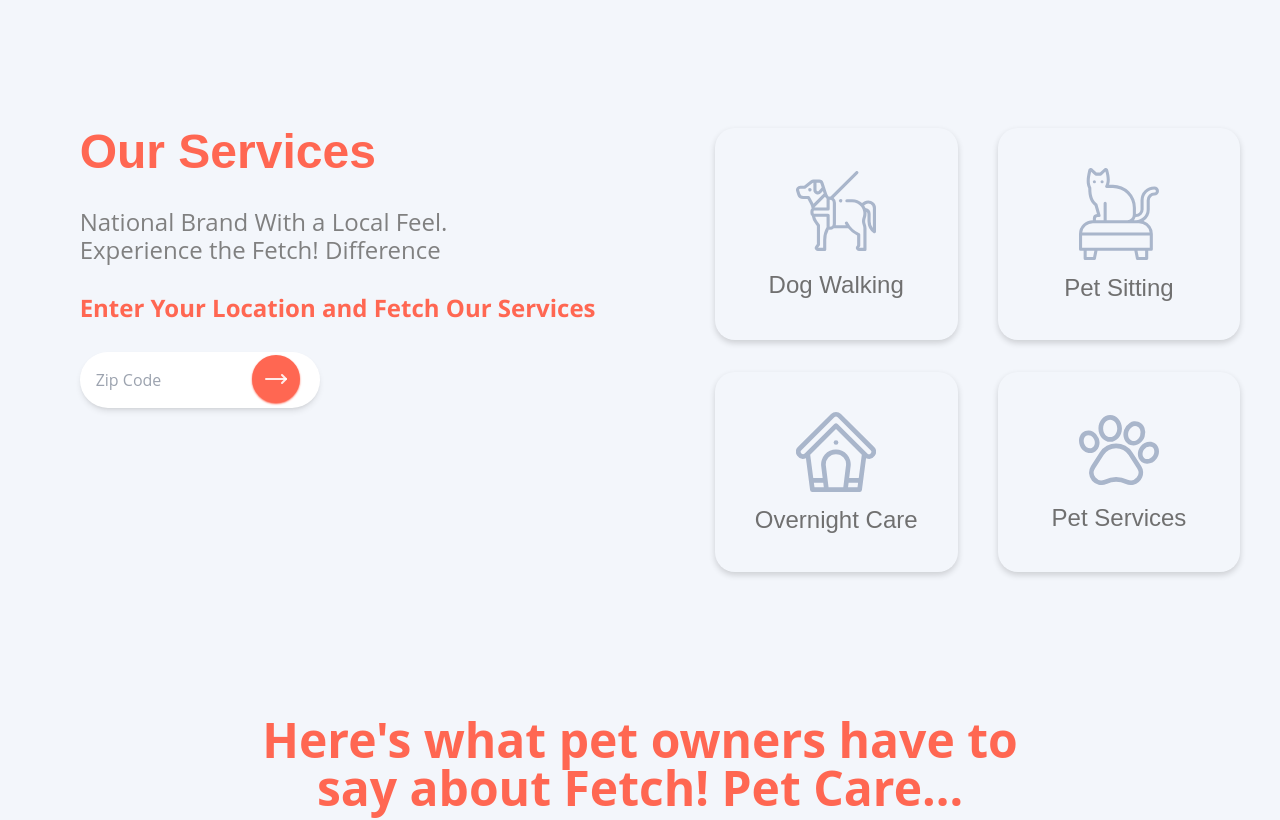
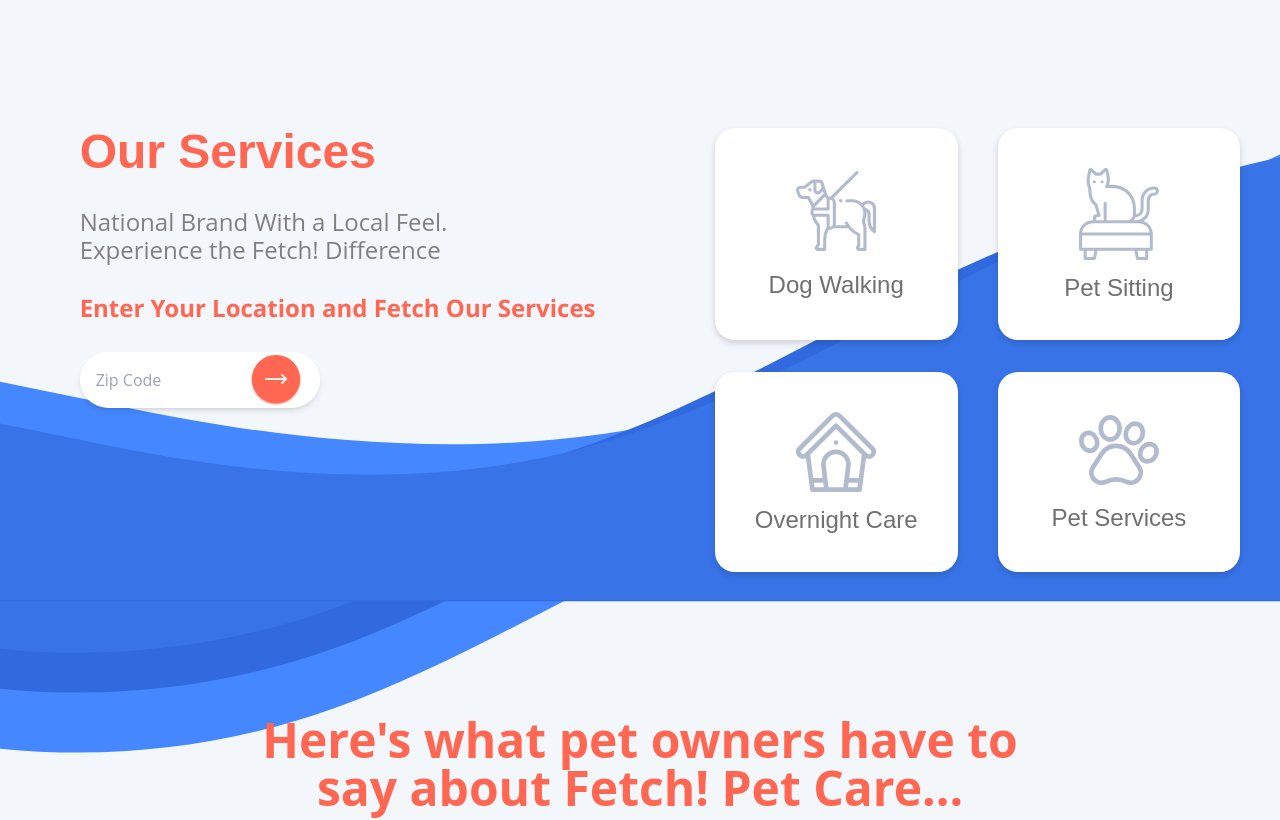
Before and after one commit to mikejbp/prueba-tecnica-frontend, a React (Vite) app: page / in a window 1280 px wide. Shown: the part 640-1460 px from the top of the page. Built offline with nearby package versions, Linux system fonts and the light colour scheme.

Commit message:
feat: Add BlueWaves and RedWaves components for enhanced visual effects; update Home page to include new components

```diff
--- /dev/null
+++ b/src/app/components/custom/BlueWaves.tsx
@@ -0,0 +1,98 @@
+import { Wave } from '.';
+
+export function BlueWaves() {
+  return (
+    <div className="hidden -z-10 xl:block">
+      <Wave
+        id="wave1"
+        style={{
+          transform: 'rotate(0deg)',
+          transition: '0.3s',
+          bottom: '-40px',
+          position: 'absolute',
+          width: '100%',
+          height: 'auto',
+          zIndex: -1,
+        }}
+        viewBox="10 10 860 490"
+        opacity={1}
+        color="--blue"
+      />
+      <Wave
+        id="wave1"
+        style={{
+          transform: 'rotate(0deg)',
+          transition: '0.3s',
+          bottom: '-40px',
+          position: 'absolute',
+          width: '100%',
+          height: 'auto',
+          zIndex: -1,
+        }}
+        viewBox="10 10 1150 490"
+        opacity={1}
+        color="--blue-wave-1"
+      />
+      <Wave
+        id="wave1"
+        style={{
+          transform: 'rotate(0deg)',
+          transition: '0.3s',
+          bottom: '-40px',
+          position: 'absolute',
+          width: '100%',
+          height: 'auto',
+          zIndex: -1,
+        }}
+        viewBox="10 10 1050 490"
+        opacity={1}
+        color="--blue-wave-2"
+      />
+      <Wave
+        id="wave3"
+        style={{
+          transform: 'rotate(180deg)',
+          transition: '0.3s',
+          bottom: '-210px',
+          position: 'absolute',
+          width: '100%',
+          height: 'auto',
+          zIndex: -3,
+        }}
+        viewBox="0 80 1300 190"
+        opacity={1}
+        color="--blue"
+      />
+      <Wave
+        id="wave3"
+        style={{
+          transform: 'rotate(180deg)',
+          transition: '0.3s',
+          bottom: '-150px',
+          position: 'absolute',
+          width: '100%',
+          height: 'auto',
+          zIndex: -3,
+        }}
+        viewBox="0 80 1300 190"
+        opacity={1}
+        color="--blue-wave-1"
+      />
+      <Wave
+        id="wave3"
+        style={{
+          transform: 'rotate(180deg)',
+          transition: '0.3s',
+          bottom: '-110px',
+          position: 'absolute',
+          width: '100%',
+          height: 'auto',
+          zIndex: -3,
+        }}
+        viewBox="0 80 1300 190"
+        opacity={1}
+        color="--blue-wave-2"
+      />
+    </div>
+  );
+}
--- a/src/app/components/custom/CustomSquare.tsx
+++ b/src/app/components/custom/CustomSquare.tsx
@@ -5,7 +5,7 @@
 
 export function CustomSquare({ image, alt }: CustomSquareProps) {
   return (
-    <div className="flex flex-col items-center justify-around gap-4 rounded-[20px] shadow-[0px_3px_6px] shadow-gray-light p-10 transform transition-all duration-300 hover:scale-105 hover:shadow-lg">
+    <div className="flex flex-col items-center justify-around gap-4 rounded-[20px] shadow-[0px_3px_6px] shadow-gray-light p-10 transform transition-all bg-white duration-300 hover:scale-105 hover:shadow-lg">
       <img src={image} width={80} height={80} alt={alt} />
       <p className="text-gray-dark xl:text-description font-comfortaa leading-6">{alt}</p>
     </div>
--- /dev/null
+++ b/src/app/components/custom/RedWaves.tsx
@@ -0,0 +1,50 @@
+import { Wave } from '.';
+
+export function RedWaves() {
+  return (
+    <div className="hidden xl:block">
+      <Wave
+        id="wave1"
+        style={{
+          transform: 'rotate(180deg)',
+          transition: '0.3s',
+          top: '-30px',
+          position: 'absolute',
+          width: '100%',
+          height: 'auto',
+          zIndex: -1,
+        }}
+        viewBox="0 15 1300 490"
+        opacity={1}
+      />
+      <Wave
+        id="wave2"
+        style={{
+          transform: 'rotate(180deg)',
+          transition: '0.3s',
+          top: '0',
+          position: 'absolute',
+          width: '100%',
+          height: 'auto',
+          zIndex: -2,
+        }}
+        viewBox="0 60 1450 490"
+        opacity={0.85}
+      />
+      <Wave
+        id="wave3"
+        style={{
+          transform: 'rotate(180deg)',
+          transition: '0.3s',
+          top: '0',
+          position: 'absolute',
+          width: '100%',
+          height: 'auto',
+          zIndex: -3,
+        }}
+        viewBox="200 80 1300 490"
+        opacity={0.8}
+      />
+    </div>
+  );
+}
--- a/src/app/components/custom/Wave.tsx
+++ b/src/app/components/custom/Wave.tsx
@@ -5,14 +5,15 @@
   style: CSSProperties;
   viewBox: string;
   opacity: number;
+  color?: string;
 }
 
-export function Wave({ id, style, viewBox, opacity }: WaveProps) {
+export function Wave({ id, style, viewBox, opacity, color = '--red-light' }: WaveProps) {
   return (
     <svg id={id} style={style} viewBox={viewBox} xmlns="http://www.w3.org/2000/svg">
       <path
         style={{ transform: 'translate(0, 0px)', opacity }}
-        fill="var(--red-light)"
+        fill={`var(${color})`}
         d="M0,343L80,359.3C160,376,320,408,480,367.5C640,327,800,212,960,155.2C1120,98,1280,98,1440,138.8C1600,180,1760,261,1920,285.8C2080,310,2240,278,2400,269.5C2560,261,2720,278,2880,302.2C3040,327,3200,359,3360,359.3C3520,359,3680,327,3840,310.3C4000,294,4160,294,4320,277.7C4480,261,4640,229,4800,179.7C4960,131,5120,65,5280,57.2C5440,49,5600,98,5760,171.5C5920,245,6080,343,6240,351.2C6400,359,6560,278,6720,228.7C6880,180,7040,163,7200,163.3C7360,163,7520,180,7680,228.7C7840,278,8000,359,8160,343C8320,327,8480,212,8640,163.3C8800,114,8960,131,9120,171.5C9280,212,9440,278,9600,277.7C9760,278,9920,212,10080,204.2C10240,196,10400,245,10560,269.5C10720,294,10880,294,11040,318.5C11200,343,11360,392,11440,416.5L11520,441L11520,490L11440,490C11360,490,11200,490,11040,490C10880,490,10720,490,10560,490C10400,490,10240,490,10080,490C9920,490,9760,490,9600,490C9440,490,9280,490,9120,490C8960,490,8800,490,8640,490C8480,490,8320,490,8160,490C8000,490,7840,490,7680,490C7520,490,7360,490,7200,490C7040,490,6880,490,6720,490C6560,490,6400,490,6240,490C6080,490,5920,490,5760,490C5600,490,5440,490,5280,490C5120,490,4960,490,4800,490C4640,490,4480,490,4320,490C4160,490,4000,490,3840,490C3680,490,3520,490,3360,490C3200,490,3040,490,2880,490C2720,490,2560,490,2400,490C2240,490,2080,490,1920,490C1760,490,1600,490,1440,490C1280,490,1120,490,960,490C800,490,640,490,480,490C320,490,160,490,80,490L0,490Z"
       ></path>
     </svg>
--- a/src/app/components/custom/index.ts
+++ b/src/app/components/custom/index.ts
@@ -1,5 +1,7 @@
+export * from './BlueWaves';
 export * from './CurvedDashedLine';
 export * from './CustomInput';
 export * from './CustomSquare';
+export * from './RedWaves';
 export * from './TestimonialCard';
 export * from './Wave';
--- a/src/app/components/home/DynamicSection.tsx
+++ b/src/app/components/home/DynamicSection.tsx
@@ -1,4 +1,4 @@
-import { CustomInput, CustomSquare } from '..';
+import { BlueWaves, CustomInput, CustomSquare } from '..';
 import { useSectionStore } from '../../../store/store';
 import { sectionData } from '../../helpers';
 
@@ -8,11 +8,12 @@
   const currentSection = sectionData.find((section) => section.id === activeSection);
 
   return (
+    <div className="relative">
       <section
         id={currentSection?.id ?? ''}
-      className="mx-auto flex flex-col gap-y-20 lg:flex-row justify-around items-center xl:items-start px-5 sm:px-10 xl:px-0 max-w-screen-2xl bg-transparent mt-20 xl:mt-64 mb-20"
+        className="z-10 mx-auto flex flex-col gap-y-20 lg:flex-row justify-around items-center xl:items-start px-5 sm:px-10 xl:px-0 max-w-screen-2xl bg-transparent mt-20 xl:mt-64 mb-20"
       >
-      <aside className="flex flex-col gap-8 px-5 md:px-10 xl:p-x0 relative">
+        <aside className="flex flex-col gap-8 px-5 md:px-10 xl:p-x0 relative z-20">
           <h2 className="text-5xl font-bold text-red-light font-comfortaa">
             {currentSection?.title ?? ''}
           </h2>
@@ -28,11 +29,14 @@
           </div>
         </aside>
 
-      <aside className="grid grid-cols-2 items-stretch justify-center gap-y-8 gap-x-10">
+        <aside className="grid grid-cols-2 items-stretch justify-center gap-y-8 gap-x-10 relative z-20">
           {currentSection?.services?.map((service, index) => (
             <CustomSquare key={index} image={service.image} alt={service.alt} />
           ))}
         </aside>
       </section>
+
+      <BlueWaves />
+    </div>
   );
 }
--- a/src/app/components/index.ts
+++ b/src/app/components/index.ts
@@ -7,8 +7,10 @@
 export * from './home/MainSection';
 export * from './home/MakeFetch';
 export * from './home/Testimonials';
+export * from './custom/BlueWaves';
 export * from './custom/CurvedDashedLine';
 export * from './custom/CustomInput';
 export * from './custom/CustomSquare';
+export * from './custom/RedWaves';
 export * from './custom/TestimonialCard';
 export * from './custom/Wave';
--- a/src/index.css
+++ b/src/index.css
@@ -64,6 +64,8 @@
   --blue-light: #2c1dad29;
   --blue-lighter: #3220ce29;
   --blue-lightest: #4487ff57;
+  --blue-wave-1: #3169df;
+  --blue-wave-2: #3874e8;
   --blue: #4487ff;
   --blue-dark: #015f91;
   --purple-light: #a89eff;
--- a/src/pages/Home.tsx
+++ b/src/pages/Home.tsx
@@ -3,58 +3,15 @@
   HowItWorks,
   MainSection,
   MakeFetch,
+  RedWaves,
   Testimonials,
-  Wave,
 } from '../app/components';
 import HomeLayout from '../app/components/layout/HomeLayout';
 
 export function Home() {
   return (
     <HomeLayout>
-      <div className="hidden xl:block">
-        <Wave
-          id="wave1"
-          style={{
-            transform: 'rotate(180deg)',
-            transition: '0.3s',
-            top: '-30px',
-            position: 'absolute',
-            width: '100%',
-            height: 'auto',
-            zIndex: -1,
-          }}
-          viewBox="0 15 1300 490"
-          opacity={1}
-        />
-        <Wave
-          id="wave2"
-          style={{
-            transform: 'rotate(180deg)',
-            transition: '0.3s',
-            top: '0',
-            position: 'absolute',
-            width: '100%',
-            height: 'auto',
-            zIndex: -2,
-          }}
-          viewBox="0 60 1450 490"
-          opacity={0.85}
-        />
-        <Wave
-          id="wave3"
-          style={{
-            transform: 'rotate(180deg)',
-            transition: '0.3s',
-            top: '0',
-            position: 'absolute',
-            width: '100%',
-            height: 'auto',
-            zIndex: -3,
-          }}
-          viewBox="200 80 1300 490"
-          opacity={0.8}
-        />
-      </div>
+      <RedWaves />
       <MainSection />
       <DynamicSection />
       <Testimonials />
```
Lines whose indentation alone changed are shown as unchanged.
